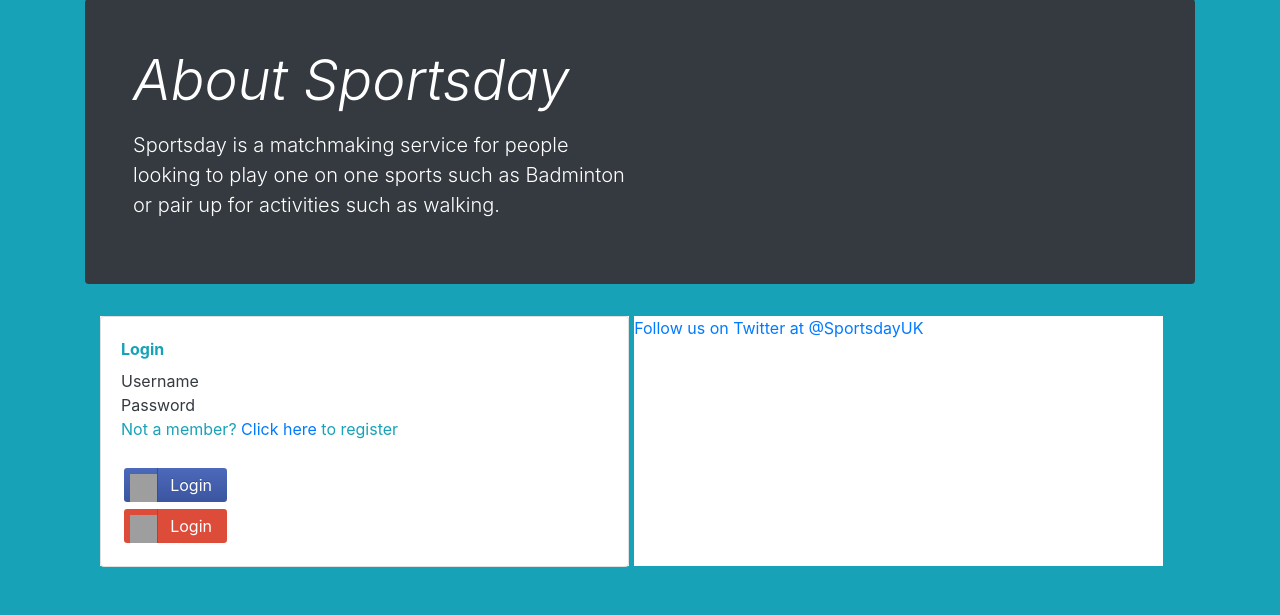
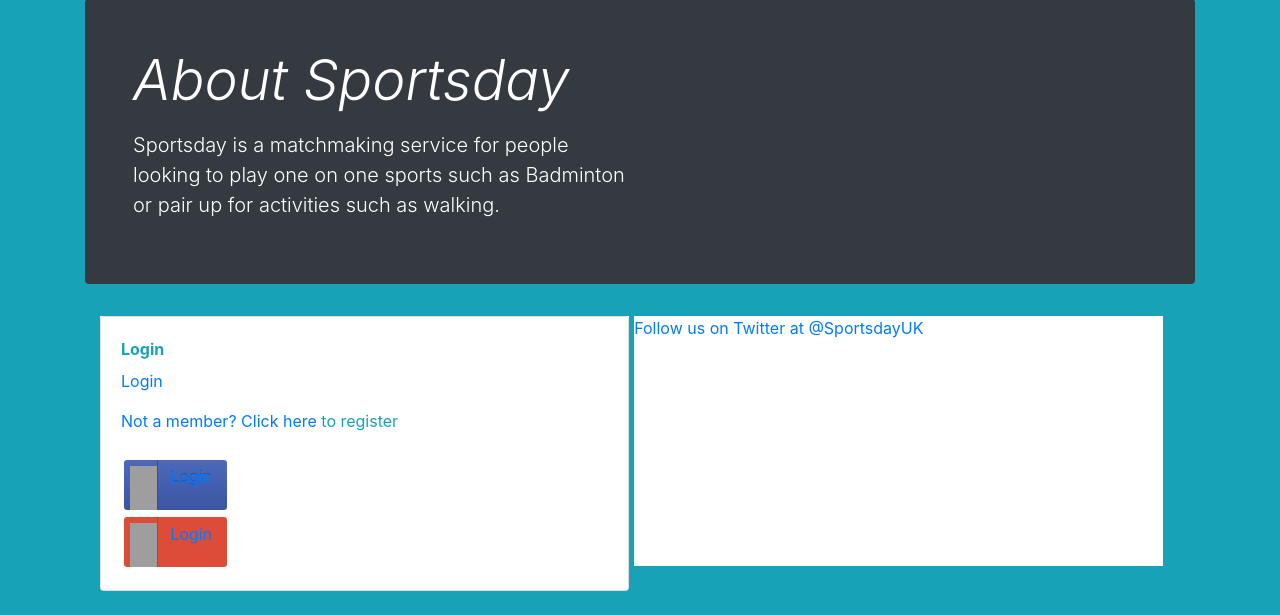
Before and after one commit to robbiemcarthur/sportsday_project, a Django app: page / in a window 1280 px wide. Shown: the part 200-815 px from the top of the page. Before the commit the page ends 767 px from the top, so only its background shows below. Run offline with Django 3.2, Linux system fonts and the light colour scheme; some libraries are stand-ins or nearby versions; grey boxes are pictures that could not be loaded.

Commit message:
Final version

```diff
--- a/templates/sportsday/home_page.html
+++ b/templates/sportsday/home_page.html
@@ -17,16 +17,19 @@
           <div class="card flex-md-row mb-4 box-shadow">
             <div class="card-body d-flex flex-column align-items-start">
               <strong class="d-inline-block mb-2 text-info">Login</strong>
-              <p class="card-text mb-auto text-info text-dark">Username</p>
-              <p class="card-text mb-auto text-info text-dark">Password</p>
-              <p class="card-text mb-auto text-info">Not a member? <a href="#">Click here</a> to register</p>
+              {% if user.is_authenticated %}
+              <p><a href="{% url 'logout' %}">Log Out</p>
+              {% else %}
+              <p><a href="{% url 'login' %}">Login</p>
+              <p class="card-text mb-auto text-info">Not a member? <a href="{% url 'register' %}">Click here</a> to register</p>
+              {% endif %}
               <br>
                <button class="loginBtn loginBtn--facebook">
-                Login
+                <a href="{% url 'register' %}">Login</a></p>
                </button>
 
                 <button class="loginBtn loginBtn--google">
-                Login
+                <a href="{% url 'register' %}">Login</a></p>
                 </button>
             </div>
                </div>
```
